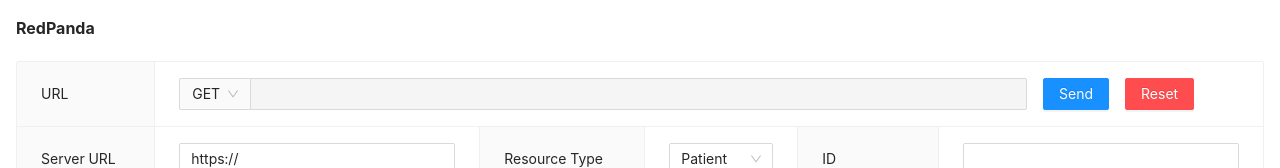
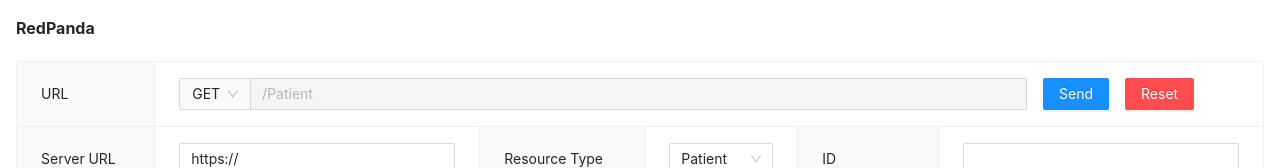
Before and after one commit to johnny990628/RedPanda_React, a React (Create React App) app: page / in a window 1280 px wide. Shown: the top 168 px of the page. Built offline with nearby package versions, Linux system fonts and the light colour scheme; the HTML template or start-up script is replaced by a standard one.

Commit message:
feat:assemble URL

```diff
--- a/src/Components/QueryUI/index.tsx
+++ b/src/Components/QueryUI/index.tsx
@@ -5,7 +5,7 @@
 const { Option } = Select
 
 type QueryData = {
-    serverURL: string; ResourceType: string; id: string; token: string; sortBy: string; pageCount: number
+    URL: string; serverURL: string; ResourceType: string; id: string; token: string; sortBy: string; pageCount: number
 }
 
 const SelectBefore = (
@@ -60,24 +60,26 @@
 
 const QueryUI = () => {
     const [data, setData] = useState<QueryData>({
+        URL: "",
         serverURL: "",
         ResourceType: Object.entries(headers.Resources)[0][0],
         id: "",
         token: "",
-        sortBy: "",
+        sortBy: Object.entries(headers.Resources)[0][1][0],
         pageCount: 20
     });
 
     useEffect(() => {
-        //console.log(data)
-    }, [data])
+        if(data.id) setData({ ...data, URL: `${data.serverURL}/${data.ResourceType}/${data.id}` })
+        else setData({ ...data, URL: `${data.serverURL}/${data.ResourceType}` })
+    }, [data.serverURL, data.ResourceType, data.sortBy, data.pageCount, data.id])
 
 
     return (
         <Descriptions title="RedPanda" bordered>
             <Descriptions.Item label="URL" span={3}>
                 <Input.Group>
-                    <Input addonBefore={SelectBefore} style={{ width: '80%', marginRight: '1rem' }} disabled />
+                    <Input addonBefore={SelectBefore} style={{ width: '80%', marginRight: '1rem' }} value={data.URL} disabled />
                     <Button type="primary" style={{ marginRight: '1rem' }}>
                         Send
                     </Button>
```
